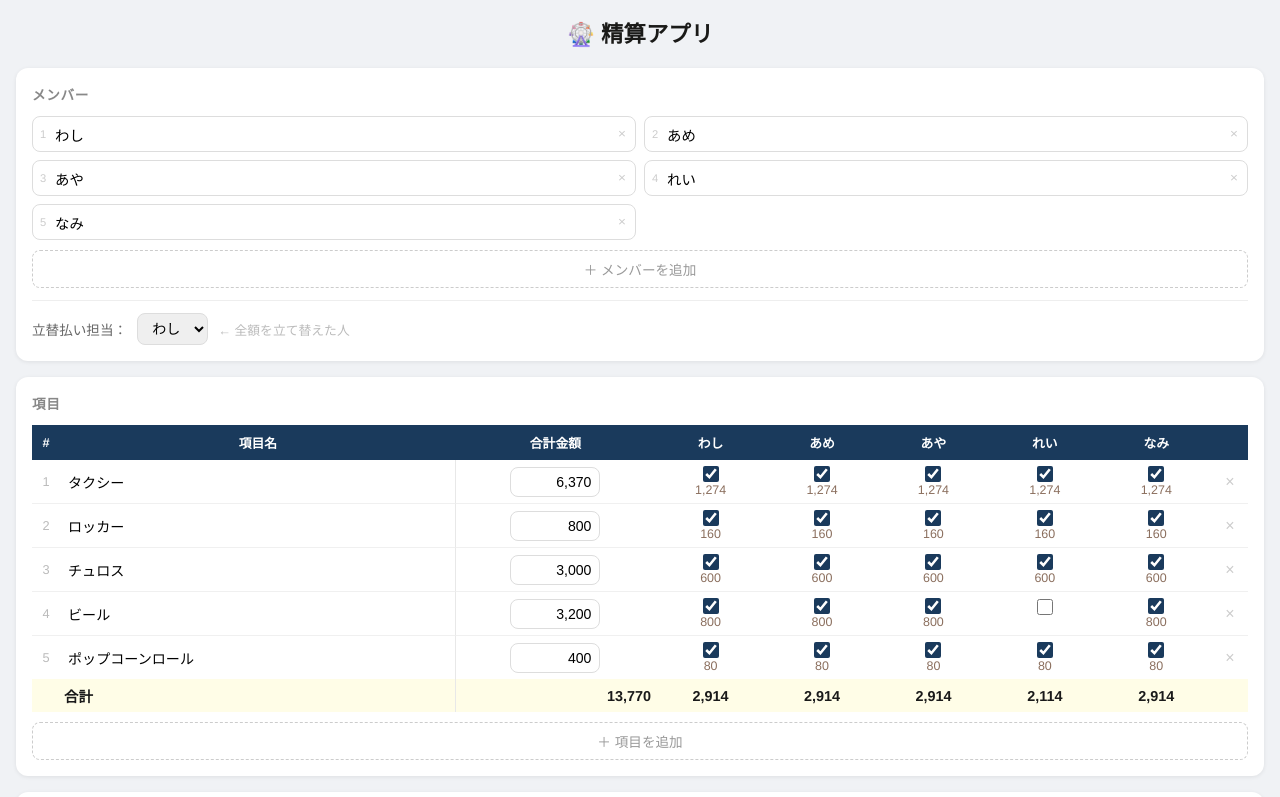
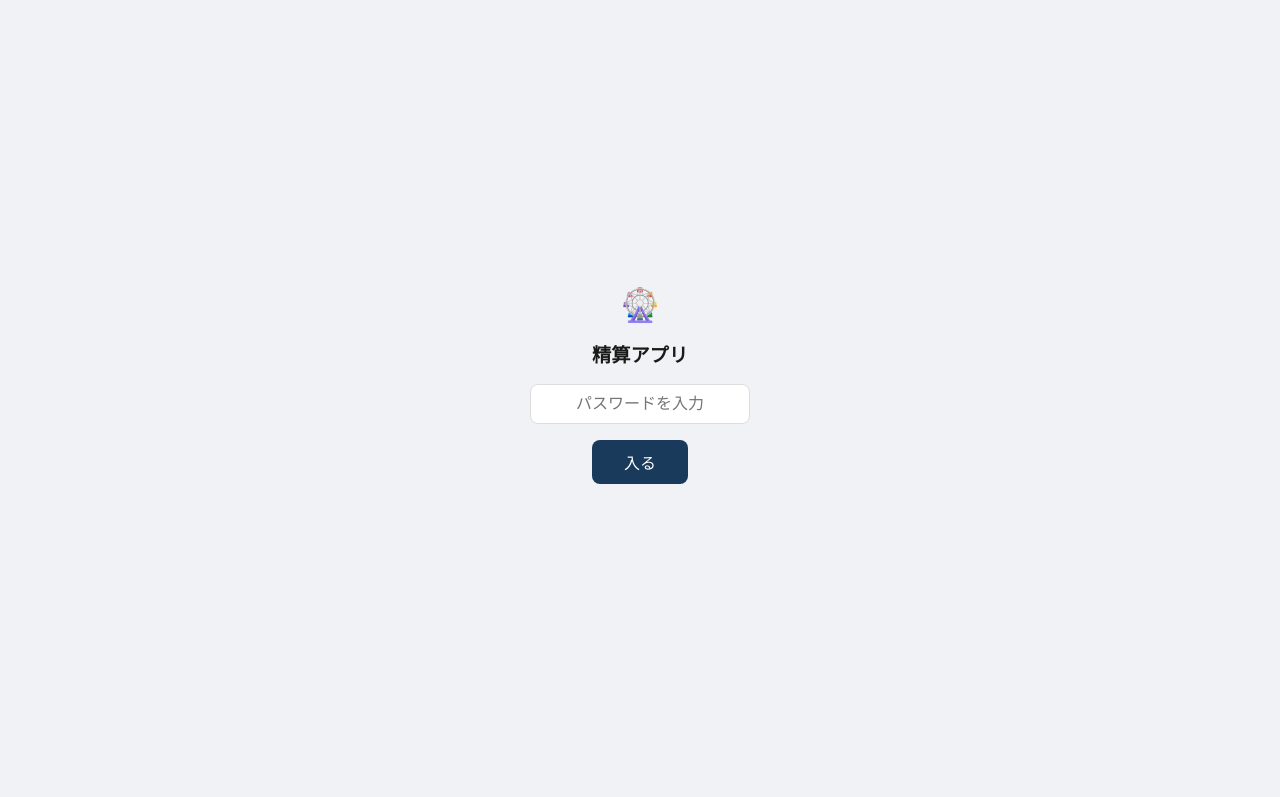
Before and after one commit to m-camellia/seisan-app, a plain HTML site: page index.html in a window 1280 px wide. Shown: the top 797 px of the page. Drawn offline with Linux system fonts and the light colour scheme.

Commit message:
Add files via upload

```diff
--- a/index.html
+++ b/index.html
@@ -316,6 +316,34 @@
 </style>
 </head>
 <body>
+
+<!-- Password overlay -->
+<div id="pw-overlay" style="
+  position:fixed; inset:0; background:#f0f2f5;
+  display:flex; flex-direction:column; align-items:center; justify-content:center;
+  z-index:9999; gap:16px;">
+  <div style="font-size:2rem">🎡</div>
+  <div style="font-size:1.2rem; font-weight:700; color:#1a1a18">精算アプリ</div>
+  <input id="pw-input" type="text" placeholder="パスワードを入力" autocomplete="off"
+    style="border:1px solid #ddd; border-radius:8px; padding:10px 16px; font-size:1rem; outline:none; text-align:center; width:220px;"
+    onkeydown="if(event.key==='Enter') checkPw();">
+  <button onclick="checkPw()" style="
+    background:#1a3a5c; color:#fff; border:none; border-radius:8px;
+    padding:10px 32px; font-size:1rem; cursor:pointer;">入る</button>
+  <div id="pw-error" style="color:#e55; font-size:0.85rem; min-height:1em;"></div>
+</div>
+
+<script>
+function checkPw() {
+  if (document.getElementById('pw-input').value === 'king') {
+    document.getElementById('pw-overlay').style.display = 'none';
+  } else {
+    document.getElementById('pw-error').textContent = 'パスワードが違います';
+    document.getElementById('pw-input').value = '';
+    document.getElementById('pw-input').focus();
+  }
+}
+</script>
 
 <h1>🎡 精算アプリ</h1>
 
```
